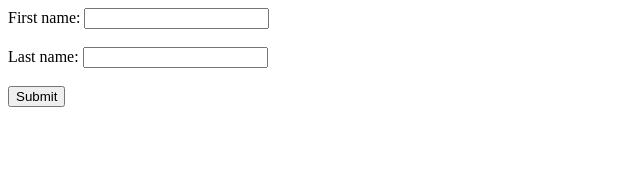
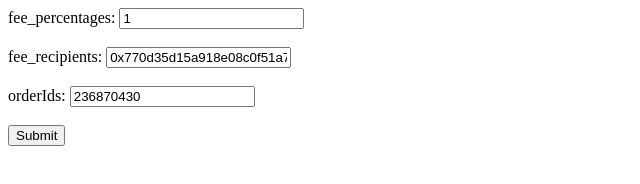
Before and after one commit to ReNuX/renux.github.io, a plain HTML site: page index.html in a window 1280 px wide. Shown: the whole page, without its empty margins (0-640 px from the left). Drawn offline with Linux system fonts and the light colour scheme.

Commit message:
Update index.html

```diff
--- a/index.html
+++ b/index.html
@@ -1,7 +1,10 @@
-<form action="/action_page.php" method="get">
-  <label for="fname">First name:</label>
-  <input type="text" id="fname" name="fname"><br><br>
-  <label for="lname">Last name:</label>
-  <input type="text" id="lname" name="lname"><br><br>
+<form action="https://link.x.immutable.com/v2/buy" method="get">
+  <label for="fname">fee_percentages:</label>
+  <input type="text" id="fname" name="fee_percentages" value="1"><br><br>
+  <label for="lname">fee_recipients:</label>
+  <input type="text" id="lname" name="fee_recipients" value="0x770d35d15a918e08c0f51a788c059cd2f8c4f874"><br><br>
+  <label for="lsname">orderIds:</label>
+  <input type="text" id="lsname" name="orderIds" value="236870430"><br><br>
+
   <input type="submit" value="Submit">
 </form>
```
